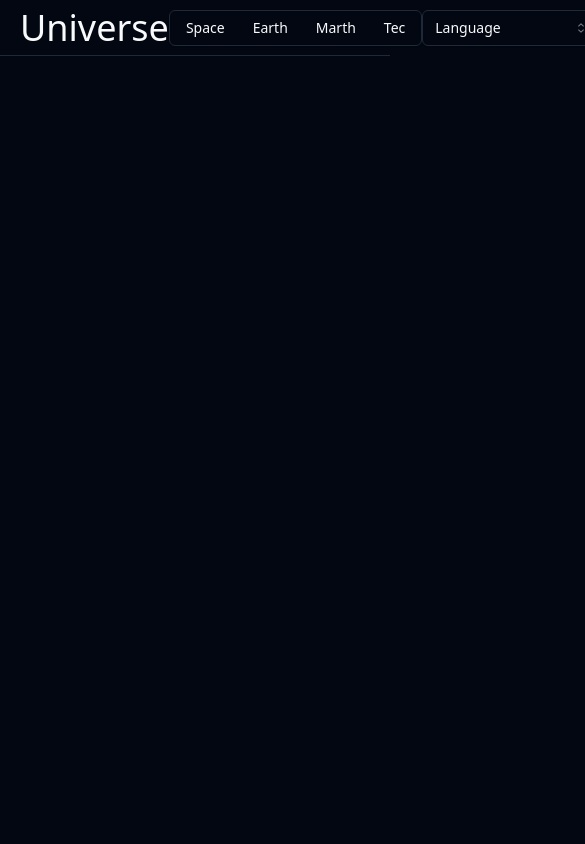
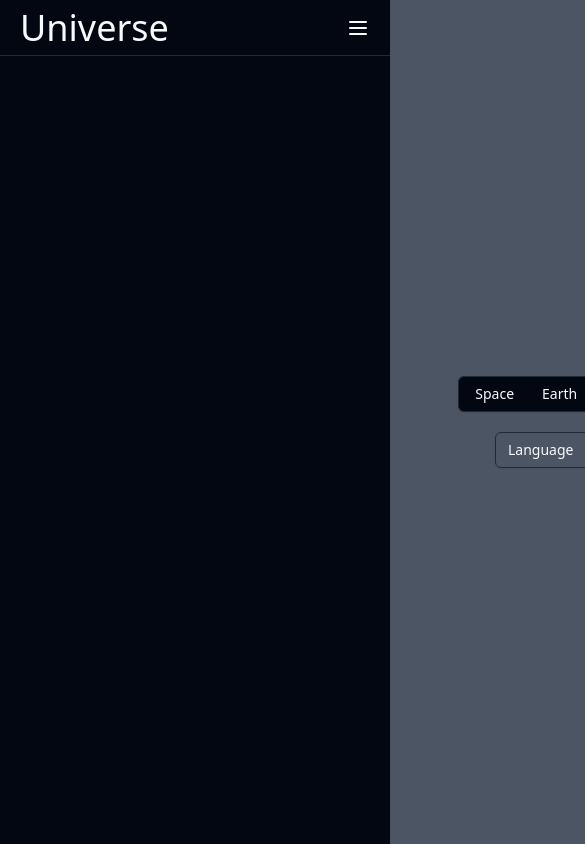
Before and after one commit to joaovitor8/universe, a Next.js app in the folder web/: page / in a window 390 px wide. Shown: the whole page, 585 px wide, since content can reach past the window. Built offline with nearby package versions, Linux system fonts and the light colour scheme.

Commit message:
header responsivo sm

```diff
--- a/web/src/components/Header.tsx
+++ b/web/src/components/Header.tsx
@@ -18,7 +18,7 @@ export const Header = () => {
     <header className="h-14 px-5 flex items-center justify-between border-b">
       <h1><Link href={'/'} className="text-4xl">Universe</Link></h1>
 
-      <Menubar className="max-[320px]:hidden">
+      <Menubar className="max-sm:hidden">
         <MenubarMenu>
           <MenubarTrigger>Space</MenubarTrigger>
           <MenubarContent>
@@ -56,7 +56,7 @@ export const Header = () => {
         </MenubarMenu>
       </Menubar>
 
-      <div className="max-[320px]:hidden">
+      <div className="max-sm:hidden">
         <Select>
           <SelectTrigger className="w-[180px]">
             <SelectValue placeholder="Language" />
@@ -70,7 +70,7 @@ export const Header = () => {
 
 
 
-      <div className="min-[321px]:hidden">
+      <div className="min-[640px]:hidden">
         {nav ? (
           <X className="fixed right-[20px] top-[15px] z-50" onClick={showNav} />
           ) : (
@@ -78,7 +78,7 @@ export const Header = () => {
         )}
       </div>
 
-      <div className={`fixed top-[0px] z-40 flex h-[100vh] w-full flex-col items-center justify-center space-y-5 bg-gray-600 min-[321px]:hidden ${ nav ? "right-[0px]" : "right-[-100vw]" } `}>
+      <div className={`fixed top-[0px] z-40 flex h-[100vh] w-full flex-col items-center justify-center space-y-5 bg-gray-600 min-[640px]:hidden ${ nav ? "right-[0px]" : "right-[-100vw]" } `}>
         <Menubar>
           <MenubarMenu>
             <MenubarTrigger>Space</MenubarTrigger>
```
